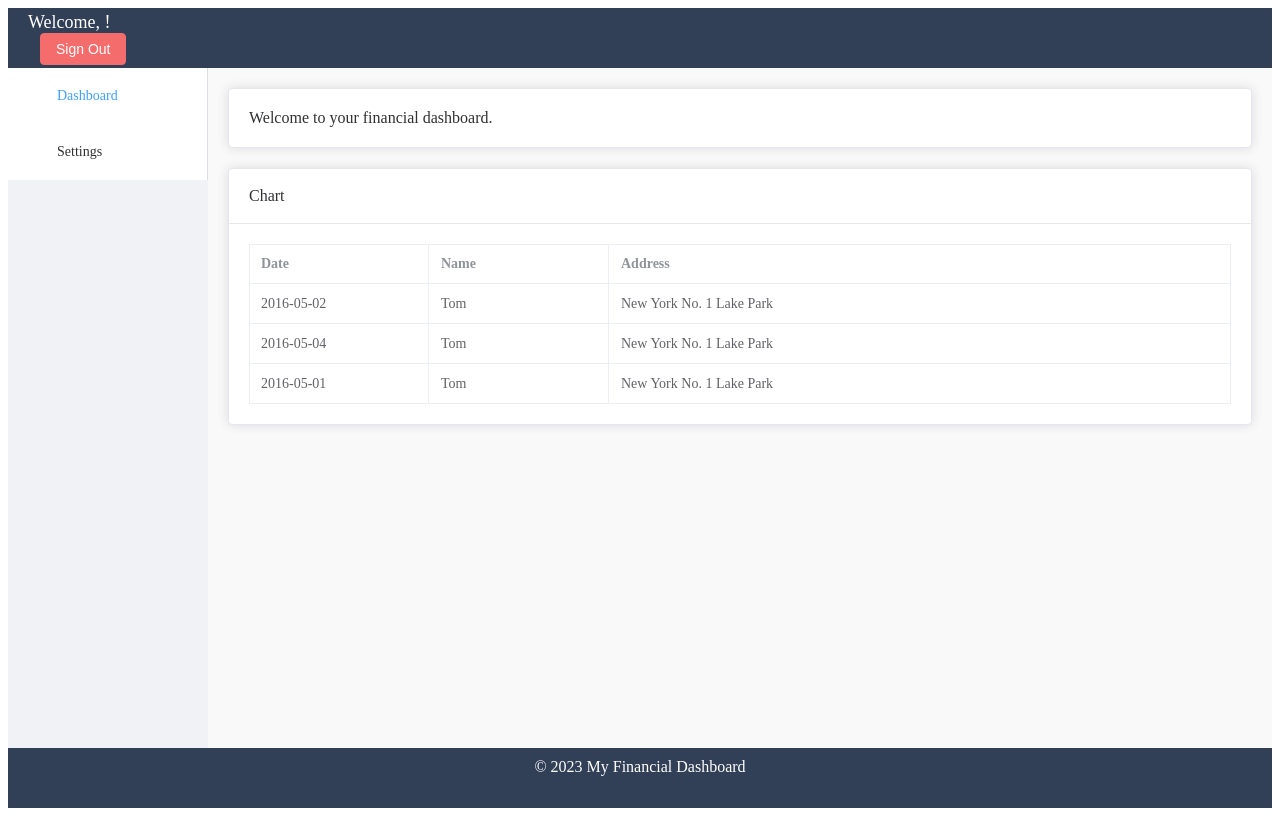
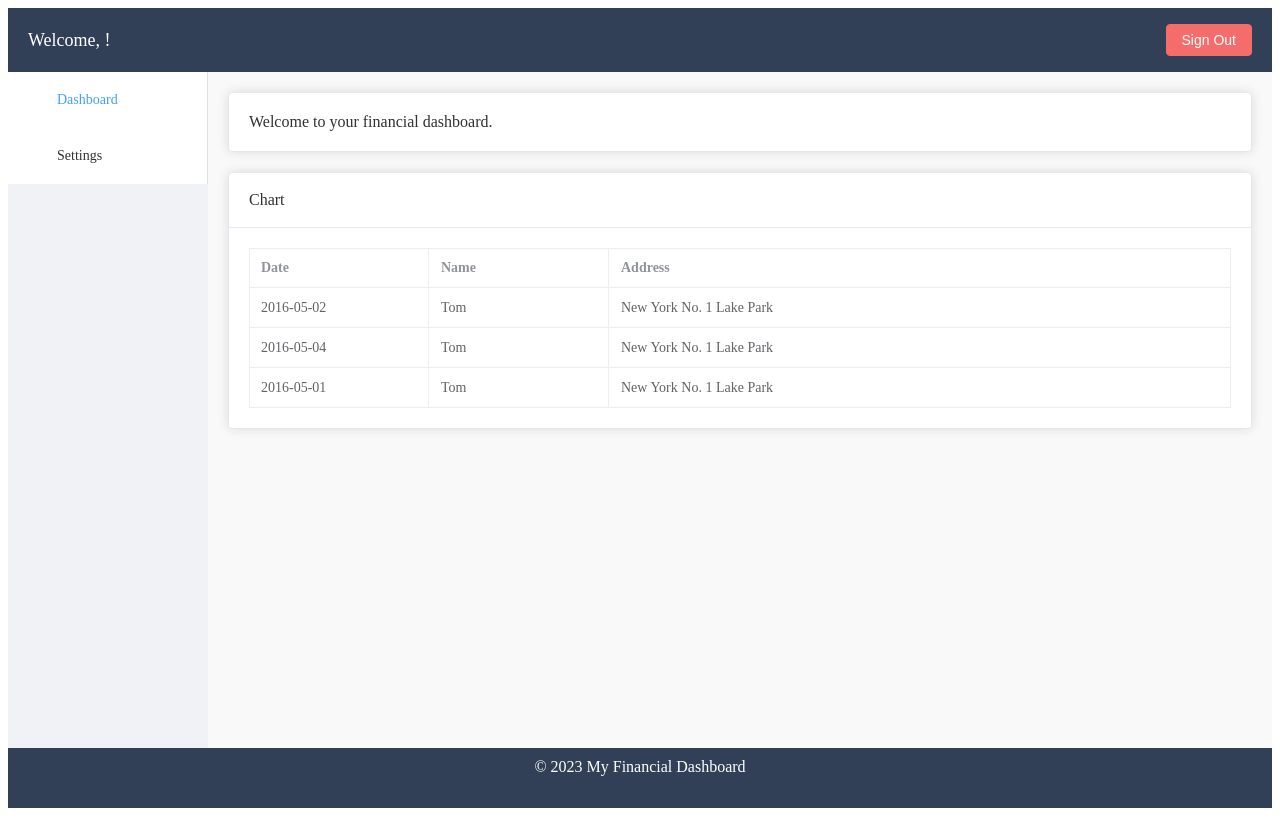
Before and after one commit to Jason-Joannou/fsd-2024-frontend, a Vue app: page /dashboard in a window 1280 px wide. Built offline with nearby package versions, Linux system fonts and the light colour scheme.

Commit message:
Formatted navbar

```diff
--- a/src/components/FinancialDashboard.vue
+++ b/src/components/FinancialDashboard.vue
@@ -3,8 +3,10 @@
     <!-- Header -->
     <el-header class="header">
       <div class="navbar">
-        <span class="navbar-text">Welcome, {{ username }}!</span>
-        <div class="navbar-buttons">
+        <div class="navbar-left">
+          <span class="navbar-text">Welcome, {{ username }}!</span>
+        </div>
+        <div class="navbar-right">
           <el-button type="danger" @click="onSignOut" class="signout-button">Sign Out</el-button>
           <!-- Uncomment if needed -->
           <!-- <el-button type="primary" @click="goToSettings" class="settings-button">Settings</el-button> -->
@@ -48,6 +50,8 @@
 </template>
 
 <script>
+//import axios from 'axios';
+
 export default {
   name: 'FinancialDashboard',
   data() {
@@ -66,6 +70,7 @@ export default {
       localStorage.removeItem('username'); // Clear username from local storage
       this.$router.push({ name: 'SignIn' });
     },
+    // uncomment if needed
     // goToSettings() {
     //   this.$router.push({ name: 'Settings' });
     // },
@@ -78,18 +83,28 @@ export default {
   background-color: #324057; /* Change to suit your theme */
   color: white;
   display: flex;
-  justify-content: space-between;
   align-items: center;
   padding: 10px 20px;
+  height: 64px; /* ensure the header height matches the elements */
+}
+
+.navbar {
+  display: flex;
+  justify-content: space-between;
+  width: 100%;
+}
+
+.navbar-left, .navbar-right {
+  display: flex;
+  align-items: center;
 }
 
 .navbar-text {
   font-size: 18px;
 }
 
-.navbar-buttons {
-  display: flex;
-  align-items: center;
+.navbar-right {
+  justify-content: flex-end;
 }
 
 .signout-button,
```
